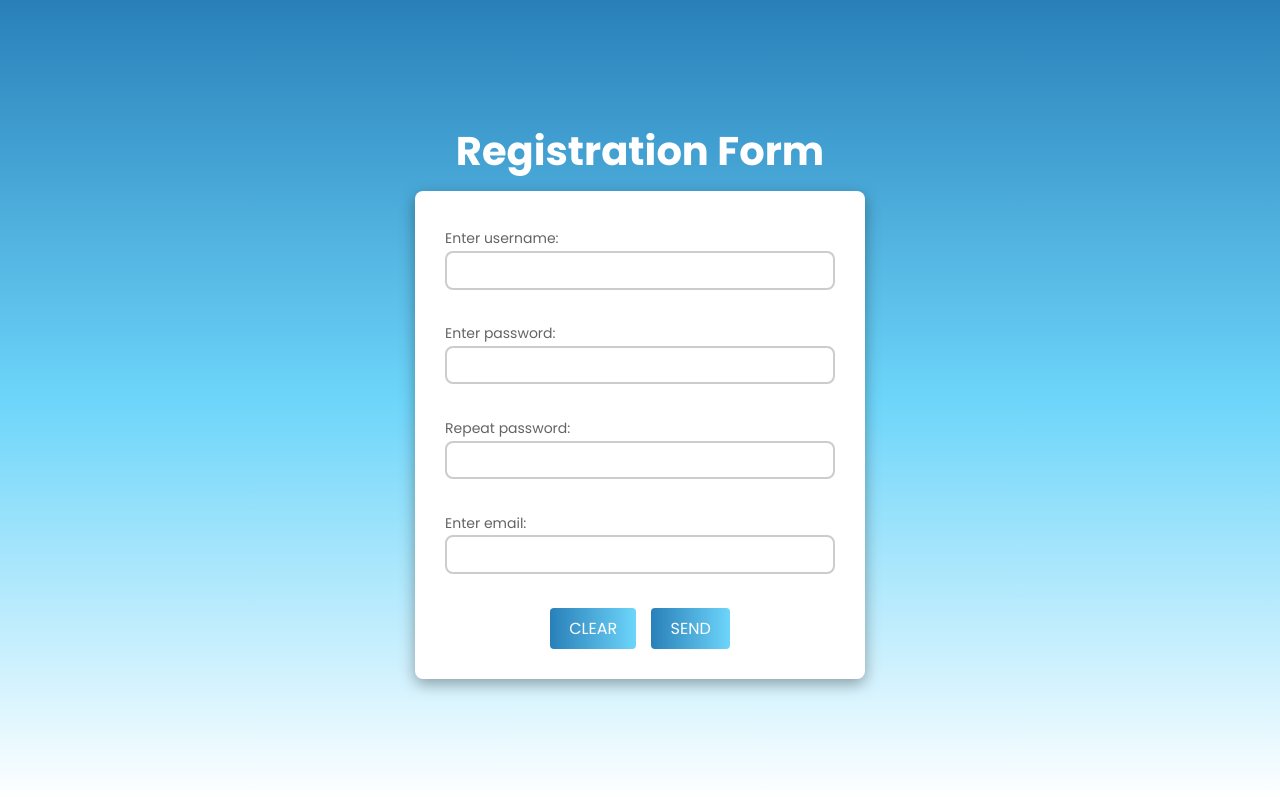
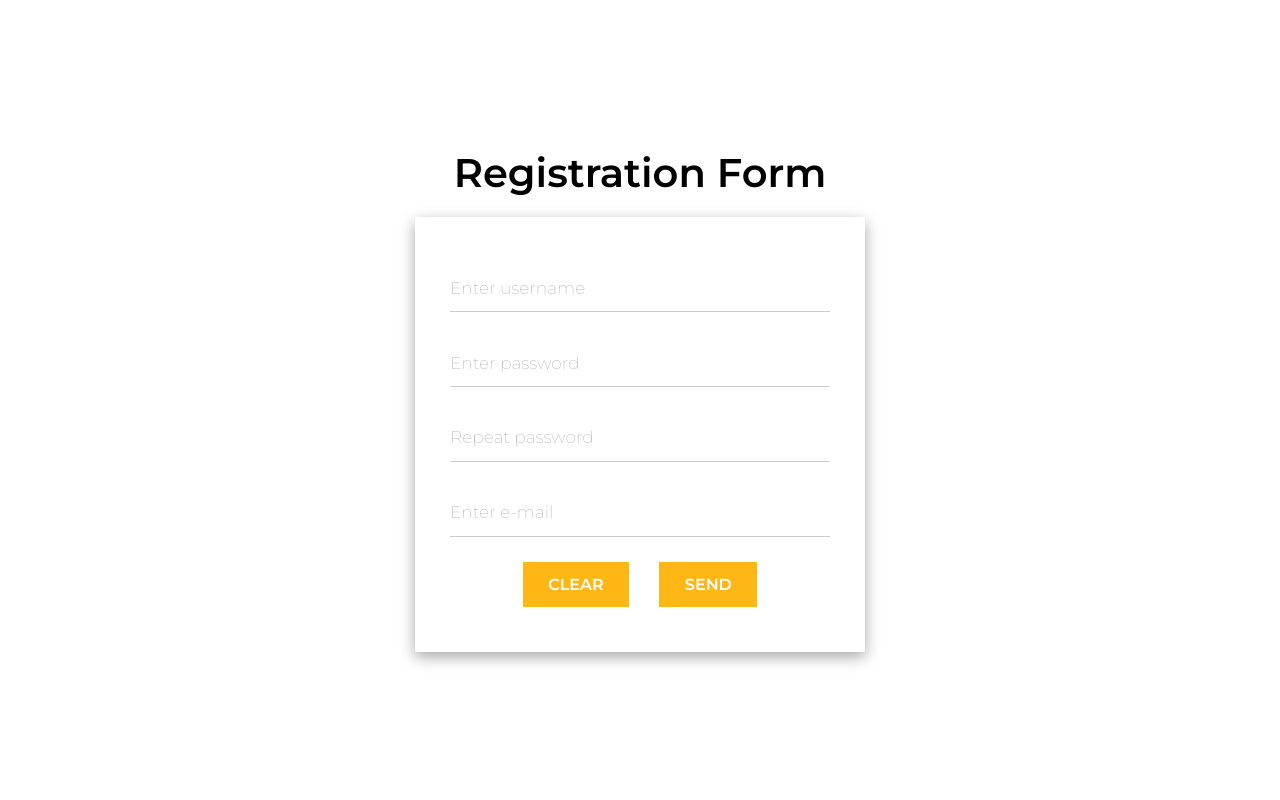
Before and after one commit to kulikboxx/registration-form, a plain HTML site: page index.html in a window 1280 px wide. Both pictures are taken after typing "Sample", "Sample123", "Sample123", "name@example.com" into the empty fields and a click on the button "CLEAR". Drawn offline with Linux system fonts and the light colour scheme.

Commit message:
changed files

```diff
--- a/index.html
+++ b/index.html
@@ -9,32 +9,28 @@
     <title>Registration Form</title>
     <link rel="preconnect" href="https://fonts.googleapis.com">
     <link rel="preconnect" href="https://fonts.gstatic.com" crossorigin>
-    <link href="https://fonts.googleapis.com/css2?family=Poppins:wght@400;700&display=swap" rel="stylesheet">
+    <link href="https://fonts.googleapis.com/css2?family=Montserrat:wght@200;400;600&display=swap" rel="stylesheet">
     <link rel="stylesheet" href="css/main.css">
 </head>
 
 <body>
     <div class="wrapper">
         <h1>Registration Form</h1>
-        <form class="form">
+        <form id="form" class="form">
             <div class="form-box">
-                <label for="username">Enter username:</label>
-                <input type="text" class="username">
+                <input type="text" id="username" class="input" placeholder="Enter username">
                 <span class="alert"></span>
             </div>
             <div class="form-box">
-                <label for="password">Enter password:</label>
-                <input type="password" class="password">
+                <input type="password" id="password" class="input" placeholder="Enter password">
                 <span class="alert"></span>
             </div>
             <div class="form-box">
-                <label for="password2">Repeat password:</label>
-                <input type="password" class="password2">
+                <input type="password" id="password2" class="input" placeholder="Repeat password">
                 <span class="alert"></span>
             </div>
             <div class="form-box">
-                <label for="email">Enter email:</label>
-                <input type="email" class="email">
+                <input type="email" id="email" class="input" placeholder="Enter e-mail">
                 <span class="alert"></span>
             </div>
             <div class="form-btns">
--- a/js/main.js
+++ b/js/main.js
@@ -1,98 +1,128 @@
 'use strict';
 
-const formBoxes = document.querySelectorAll('.form .form-box'),
-    inputs = document.querySelectorAll('.form input'),
-    send = document.querySelector('.form .send'),
-    clear = document.querySelector('.form .clear'),
-    modal = document.querySelector('.modal'),
-    close = document.querySelector('.close');
-
 const messages = {
-    user: 'Enter at least 4 characters',
-    pass: 'Enter at least 7 characters',
-    pass2: 'Passwords do not match',
-    email: 'Enter email address',
-    invalid: 'Invalid email address'
+    reqField: 'Please fill in this field',
+    password: 'Passwords do not match',
+    email: 'Invalid email address'
 }
 
-const showAlert = (parentEl, alert) => {
-    parentEl.classList.add('error');
-    parentEl.lastElementChild.textContent = alert;
+function checkInput(selector) {
+    let inputs = document.querySelectorAll(selector),
+        password, password2;
+
+    inputs.forEach(input => {
+        switch (input.id) {
+            case 'username':
+                checkInputValueLength(input, 6);
+                break;
+            case 'password':
+                password = input;
+                checkInputValueLength(input, 8);
+                break;
+            case 'password2':
+                password2 = input;
+                checkInputValueLength(input, 8);
+                checkPassword(password, password2);
+                break;
+            case 'email':
+                checkInputValueLength(input, 6);
+                emailValidation(input);
+                break;
+        }
+    });
 }
 
-const hideAlert = (parentEl) => {
-    parentEl.classList.remove('error');
-    parentEl.lastElementChild.textContent = '';
+function checkInputValueLength(input, min) {
+    if (input.value.length == 0) {
+        showAlertError(input, messages.reqField);
+    } else if (input.value.length > 0 && input.value.length < min) {
+        showAlertError(input, `Enter at least ${min} characters`);
+    } else {
+        hideAlertError(input);
+    }
 }
 
-const emailValidation = (email) => {
-    const result = /^(([^<>()[\]\\.,;:\s@"]+(\.[^<>()[\]\\.,;:\s@"]+)*)|(".+"))@((\[[0-9]{1,3}\.[0-9]{1,3}\.[0-9]{1,3}\.[0-9]{1,3}\])|(([a-zA-Z\-0-9]+\.)+[a-zA-Z]{2,}))$/;
-    return result.test(String(email).toLowerCase());
+function checkPassword(pass1, pass2) {
+    if (pass1.value != pass2.value) {
+        showAlertError(pass2, messages.password);
+    }
 }
 
-const checkInputs = () => {
-    let userName = document.querySelector('.username'),
-        pass = document.querySelector('.password'),
-        pass2 = document.querySelector('.password2'),
-        email = document.querySelector('.email'),
+function emailValidation(email) {
+    const res = /^(([^<>()[\]\\.,;:\s@"]+(\.[^<>()[\]\\.,;:\s@"]+)*)|(".+"))@((\[[0-9]{1,3}\.[0-9]{1,3}\.[0-9]{1,3}\.[0-9]{1,3}\])|(([a-zA-Z\-0-9]+\.)+[a-zA-Z]{2,}))$/;
+
+    if (!res.test(String(email.value).toLowerCase()) && email.value != '') {
+        showAlertError(email, messages.email);
+    }
+}
+
+function checkError(selector) {
+    let formBox = document.querySelectorAll(selector),
         countError = 0;
 
-    userName.value.length < 4 ? showAlert(userName.parentElement, messages.user) : hideAlert(userName.parentElement);
-
-    if (pass.value == '' && pass2.value == '') {
-        showAlert(pass.parentElement, messages.pass);
-        showAlert(pass2.parentElement, messages.pass);
-    } else if (pass.value !== '' || pass2.value !== '') {
-        showAlert(pass.parentElement, messages.pass);
-        showAlert(pass2.parentElement, messages.pass);
-        if (pass.value !== pass2.value) {
-            showAlert(pass2.parentElement, messages.pass2);
-        } else if (pass.value.length < 7 && pass2.value.length < 7) {
-            showAlert(pass.parentElement, messages.pass);
-            showAlert(pass2.parentElement, messages.pass);
-        } else {
-            hideAlert(pass.parentElement);
-            hideAlert(pass2.parentElement);
+    formBox.forEach(el => {
+        if (el.classList.contains('error')) {
+            countError++;
         }
-    }
-
-    if (email.value == '') {
-        showAlert(email.parentElement, messages.email);
-    } else if (emailValidation(email.value) === false) {
-        showAlert(email.parentElement, messages.invalid);
-    } else if (emailValidation(email.value) === true) {
-        hideAlert(email.parentElement);
-    }
-
-    formBoxes.forEach(item => {
-        if (item.classList.contains('error')) countError++;
     });
 
     if (countError === 0) {
-        sendForm();
-        clearForm();
+        return true;
     }
 }
 
-const sendForm = () => {
-    modal.style.top = '40px';
+function showAlertError(selector, alert) {
+    selector.parentElement.classList.add('error');
+    selector.nextElementSibling.textContent = alert;
 }
 
-const clearForm = () => {
-    formBoxes.forEach(item => item.classList.remove('error'))
-    inputs.forEach(item => item.value = '');
+function hideAlertError(selector) {
+    selector.parentElement.classList.remove('error');
+    selector.nextElementSibling.textContent = '';
 }
 
-send.addEventListener('click', (e) => {
+function formSend(selector) {
+    if (checkError(selector)) {
+        clearForm(selector);
+        showModal();
+    }
+}
+
+function showModal() {
+    const modal = document.querySelector('.modal');
+
+    if (!modal.classList.contains('show-modal')) {
+        modal.classList.add('show-modal');
+    } else {
+        modal.classList.remove('show-modal');
+    }
+}
+
+function clearForm(selector) {
+    const elements = document.querySelectorAll(selector);
+
+    elements.forEach(element => {
+        element.classList.remove('error');
+        element.firstElementChild.value = '';
+        element.lastElementChild.textContent = '';
+    });
+}
+
+document.addEventListener('click', e => {
     e.preventDefault();
-    checkInputs();
+
+    if (e.target.classList.contains('send')) {
+        checkInput('.input');
+        formSend('.form-box');
+    }
+
+    if (e.target.classList.contains('clear')) {
+        clearForm('.form-box');
+    }
+
+    if (e.target.classList.contains('close')) {
+        showModal();
+    }
 });
 
-clear.addEventListener('click', (e) => {
-    e.preventDefault();
-    clearForm();
-});
-
-close.addEventListener('click', () => {
-    modal.style.top = '-150%';
-});
+document.addEventListener('input', () => checkInput('.input'));
--- a/sass/main.scss
+++ b/sass/main.scss
@@ -11,9 +11,9 @@ html {
 }
 
 body {
-    font-family: 'Poppins', sans-serif;
+    font-family: 'Montserrat', sans-serif;
     font-weight: 400;
-    background: linear-gradient(to bottom, #2980b9, #6dd5fa, #ffffff);
+    background: #fff;
 }
 
 .wrapper {
@@ -26,53 +26,62 @@ body {
     min-height: 600px;
 
     h1 {
-        color: #fff;
+        color: rgb(0, 0, 0);
         font-size: 4rem;
+        font-weight: 600;
     }
 
     .form {
-        margin: 1em auto 0;
-        padding: 3em;
+        margin: 2em auto 0;
+        padding: 2em 3.5em;
         width: 450px;
         background: #fff;
-        border-radius: 8px;
+        border-radius: 2px;
         box-shadow: rgba(0, 0, 0, 0.35) 0px 5px 15px;
 
-        .form-box {
+        &-box {
+            position: relative;
             display: flex;
             flex-direction: column;
             align-items: flex-start;
-            margin: .7em 0;
-
-            label {
-                color: #646464;
-                font-size: 1.4rem;
-            }
+            margin: 2.5em 0;
 
             input {
                 margin-top: 0.1em;
                 width: 100%;
-                padding: 0.3em 0.6em;
-                font-size: 1.6rem;
-                font-family: 'Poppins', sans-serif;
-                border: 2px solid #ccc;
-                border-radius: 8px;
+                padding: .8em 0;
+                font-size: 1.7rem;
+                font-family: 'Montserrat', sans-serif;
+                border: none;
+                border-bottom: 1px solid #ccc;
+                outline: none;
+
+                &:focus {
+                    border-bottom-color: #ffb716;
+                }
             }
 
             .alert {
+                position: absolute;
+                top: 1px;
+                right: 1px;
                 display: block;
                 margin-top: 0.1em;
                 height: 25px;
                 color: #ff0000;
-                font-size: 1.6rem;
+                font-size: 1.1rem;
                 visibility: hidden;
+            }
+
+            ::placeholder {
+                color: #bbb;
+                font-weight: 200;
             }
         }
 
         .error {
             input {
-                border-color: #ff0000;
-                background: rgba(255, 0, 0, 0.15);
+                background: rgba(255, 0, 0, 0.05);
             }
 
             .alert {
@@ -80,27 +89,43 @@ body {
             }
         }
 
-        .form-btns {
+        &-btns {
             display: flex;
             justify-content: center;
-            column-gap: 1.5em;
+            column-gap: 3em;
+            margin: 2.5em 0;
         }
     }
 
     .btn {
-        padding: 0.5em 1.2em;
+        position: relative;
+        padding: 0.8em 1.6em;
         color: #fff;
         font-size: 1.6rem;
-        font-family: 'Poppins', sans-serif;
+        font-family: 'Montserrat', sans-serif;
+        font-weight: 600;
         text-transform: uppercase;
-        background: linear-gradient(to right, #2980b9, #6dd5fa);
+        background: #ffb716;
         border: none;
-        border-radius: 4px;
-        transition: color .2s;
+        transition: background .2s;
         cursor: pointer;
+        overflow: hidden;
+        z-index: 0;
 
-        &:hover {
-            color: #ccc;
+        &::after {
+            content: '';
+            position: absolute;
+            top: 0;
+            left: 0;
+            width: 0;
+            height: 100%;
+            background: #000;
+            transition: width .2s;
+            z-index: -1;
+        }
+
+        &:hover::after {
+            width: 100%;
         }
     }
 
@@ -108,9 +133,9 @@ body {
         position: absolute;
         top: -150%;
         padding: 4em 20em;
-        color: #646464;
+        color: #000000;
+        font-weight: 600;
         background: #fff;
-        border-radius: 8px;
         box-shadow: rgba(0, 0, 0, 0.35) 0px 5px 15px;
         transition: top .6s;
 
```
Also changed, not shown: css/main.css, 1 other file.
